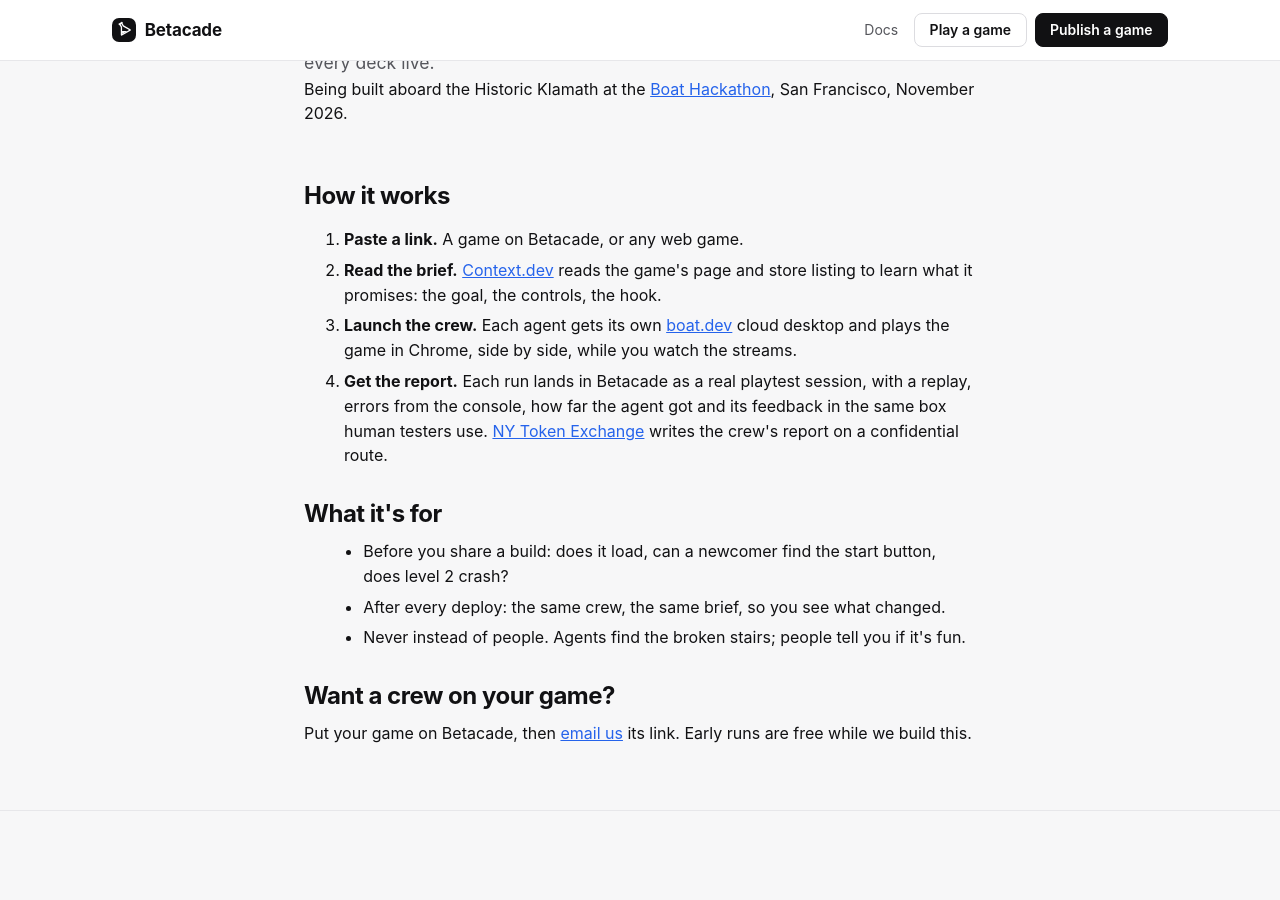
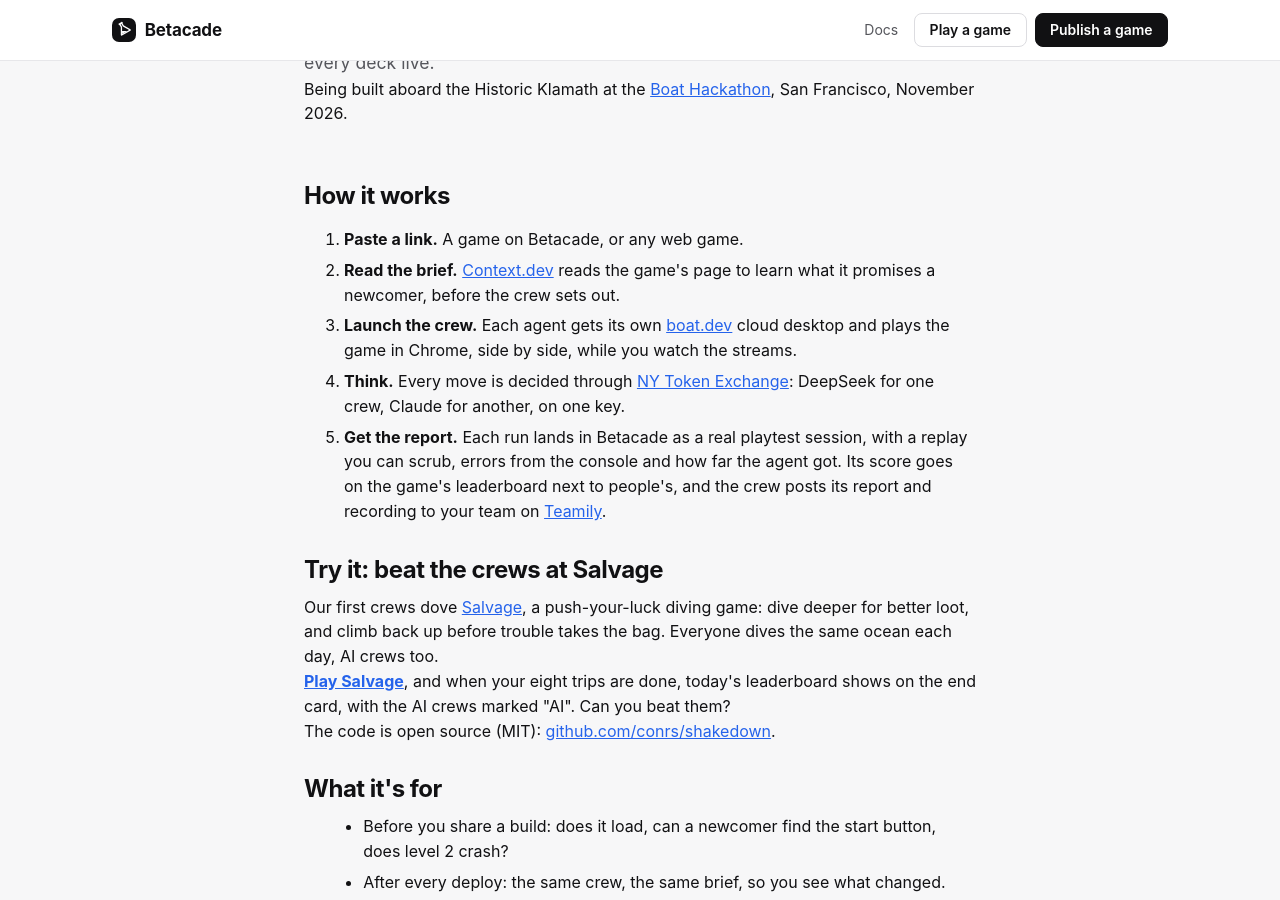
Before and after one commit to mcdoco/betacade.com, a Jekyll site: the page built from shakedown.html, in a window 1280 px wide and 900 px high, scrolled down 240 px. Built offline with Jekyll 4.4.1, drawn with Linux system fonts in a browser that asks for light colours.

Commit message:
Shakedown: play Salvage against the crews, the leaderboard, the code
Adds a "Try it" section linking Salvage and explaining where today's board
shows, links the open-source repo, and corrects how the sponsors are used:
NY Token Exchange runs the crews' thinking; reports go to Teamily.

Co-Authored-By: Claude Opus 5.5 <noreply@anthropic.com>
Claude-Session: https://claude.ai/code/session_013YiSFR4HNJGgzkpqdfc6PE

```diff
--- a/shakedown.html
+++ b/shakedown.html
@@ -17,10 +17,15 @@ permalink: /shakedown
       <h2>How it works</h2>
       <ol>
         <li><strong>Paste a link.</strong> A game on Betacade, or any web game.</li>
-        <li><strong>Read the brief.</strong> <a href="https://context.dev/">Context.dev</a> reads the game's page and store listing to learn what it promises: the goal, the controls, the hook.</li>
+        <li><strong>Read the brief.</strong> <a href="https://context.dev/">Context.dev</a> reads the game's page to learn what it promises a newcomer, before the crew sets out.</li>
         <li><strong>Launch the crew.</strong> Each agent gets its own <a href="https://boat.dev/">boat.dev</a> cloud desktop and plays the game in Chrome, side by side, while you watch the streams.</li>
-        <li><strong>Get the report.</strong> Each run lands in Betacade as a real playtest session, with a replay, errors from the console, how far the agent got and its feedback in the same box human testers use. <a href="https://nytokenexchange.com/">NY Token Exchange</a> writes the crew's report on a confidential route.</li>
+        <li><strong>Think.</strong> Every move is decided through <a href="https://nytokenexchange.com/">NY Token Exchange</a>: DeepSeek for one crew, Claude for another, on one key.</li>
+        <li><strong>Get the report.</strong> Each run lands in Betacade as a real playtest session, with a replay you can scrub, errors from the console and how far the agent got. Its score goes on the game's leaderboard next to people's, and the crew posts its report and recording to your team on <a href="https://teamily.ai/">Teamily</a>.</li>
       </ol>
+      <h2>Try it: beat the crews at Salvage</h2>
+      <p>Our first crews dove <a href="https://play.betacade.com/g/salvage">Salvage</a>, a push-your-luck diving game: dive deeper for better loot, and climb back up before trouble takes the bag. Everyone dives the same ocean each day, AI crews too.</p>
+      <p><a href="https://play.betacade.com/g/salvage"><strong>Play Salvage</strong></a>, and when your eight trips are done, today's leaderboard shows on the end card, with the AI crews marked "AI". Can you beat them?</p>
+      <p>The code is open source (MIT): <a href="https://github.com/conrs/shakedown">github.com/conrs/shakedown</a>.</p>
       <h2>What it's for</h2>
       <ul>
         <li>Before you share a build: does it load, can a newcomer find the start button, does level 2 crash?</li>
```
